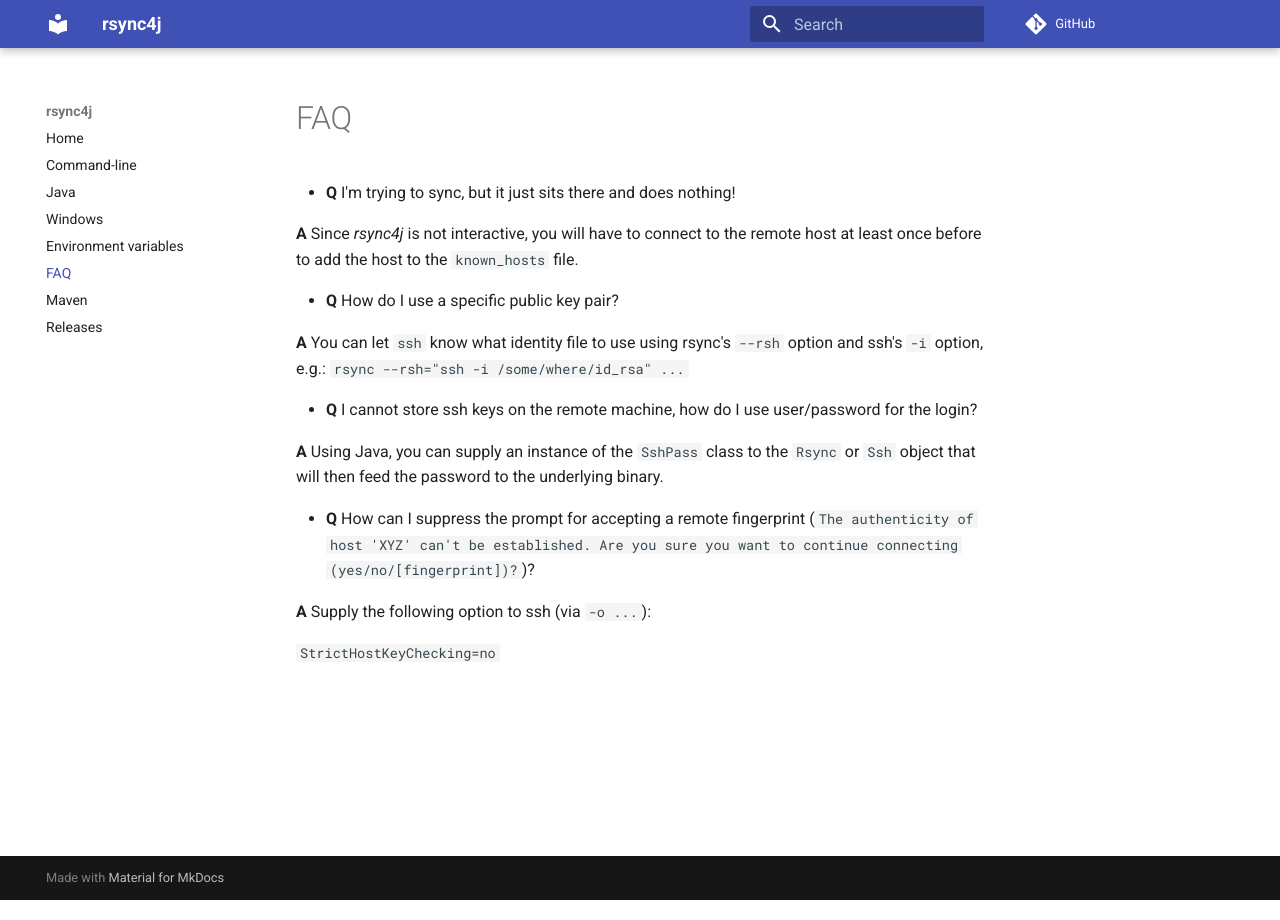
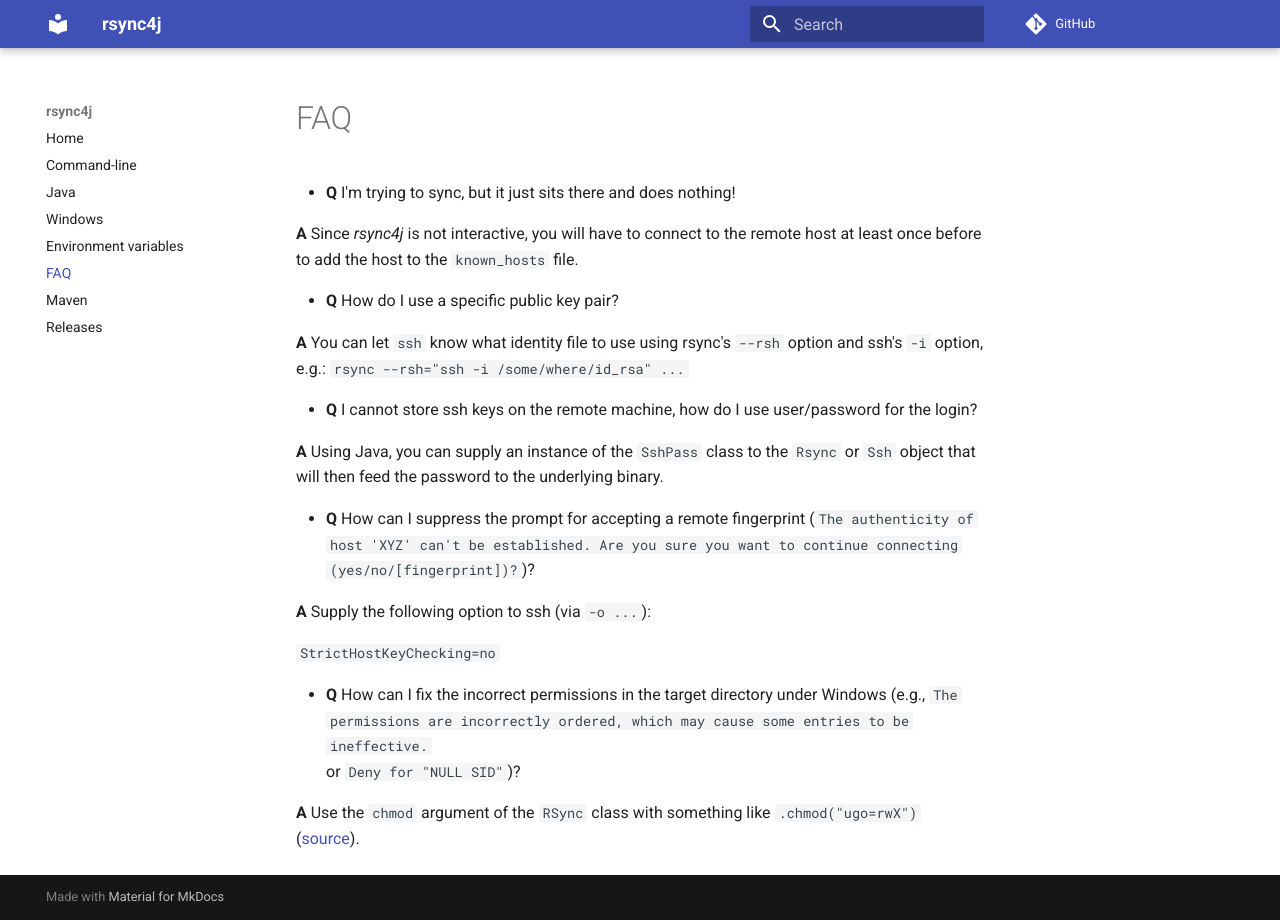
Before and after one commit to fracpete/rsync4j, an MkDocs documentation site: the page built from docs/faq.md, in a window 1280 px wide. Built offline with MkDocs 1.6.1 and Material for MkDocs 9.7.7, drawn with Linux system fonts in a browser that asks for light colours; comment, search, counter and statistics services are not loaded.

Commit message:
added FAQ for incorrect permissions based on Zack's feedback

```diff
--- a/docs/faq.md
+++ b/docs/faq.md
@@ -19,3 +19,9 @@
   **A** Supply the following option to ssh (via `-o ...`):
 
   `StrictHostKeyChecking=no`
+
+* **Q** How can I fix the incorrect permissions in the target directory under Windows
+  (e.g., `The permissions are incorrectly ordered, which may cause some entries to be ineffective.`
+  or `Deny for "NULL SID"`)?
+
+  **A** Use the `chmod` argument of the `RSync` class with something like `.chmod("ugo=rwX")` ([source](https://stackoverflow.com/a/5911943/4698227)).
```
